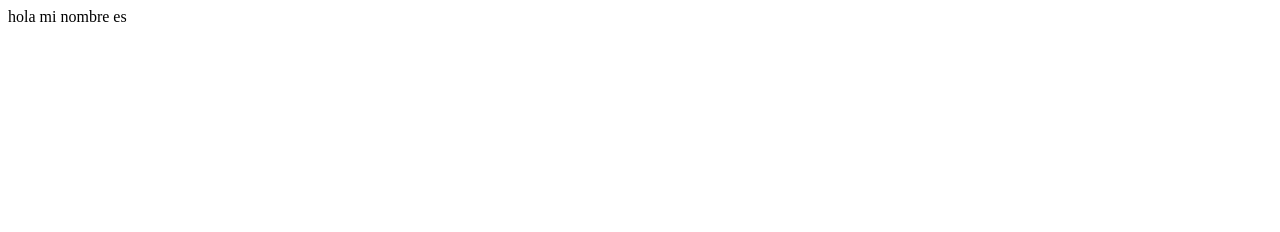
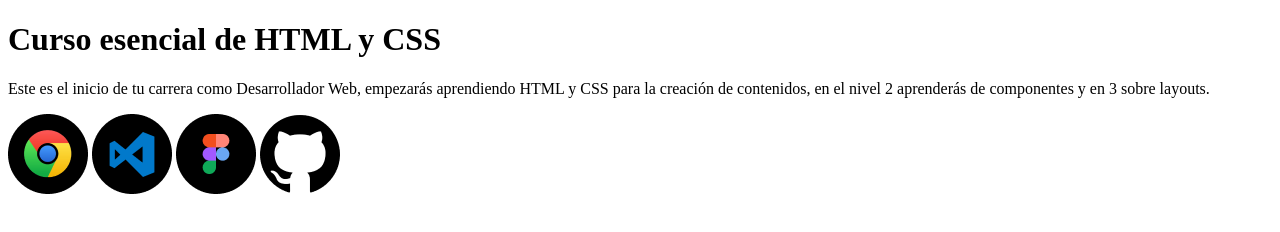
Before and after one commit to MaryMG/html-css, a plain HTML site: page index.html in a window 1280 px wide. Drawn offline with Linux system fonts and the light colour scheme.

Commit message:
logos de setup

```diff
--- a/index.html
+++ b/index.html
@@ -3,9 +3,17 @@
 <head>
     <meta charset="UTF-8">
     <meta name="viewport" content="width=device-width, initial-scale=1.0">
-    <title>Document</title>
+    <title>El blog de Mary</title>
 </head>
 <body>
-    hola mi nombre es
+    <h1>Curso esencial de HTML y CSS</h1>
+    <p>Este es el inicio de tu carrera como Desarrollador Web,
+       empezarás aprendiendo HTML y CSS para la creación de contenidos,
+       en el nivel 2 aprenderás de componentes y en 3 sobre layouts.</p>
+       <img src="images/logo-google.png" alt="Logo de google chrome">
+       <img src="images/logo-vs.png" alt="Logo de vscode">
+       <img src="images/logo-figma.png" alt="Logo de figma">
+       <img src="images/logo-github.png" alt="Logo de github">
+
 </body>
 </html>
```
Also changed, not shown: images/logo-figma.png (added), images/logo-github.png (added), images/logo-google.png (added), images/logo-vs.png (added).
